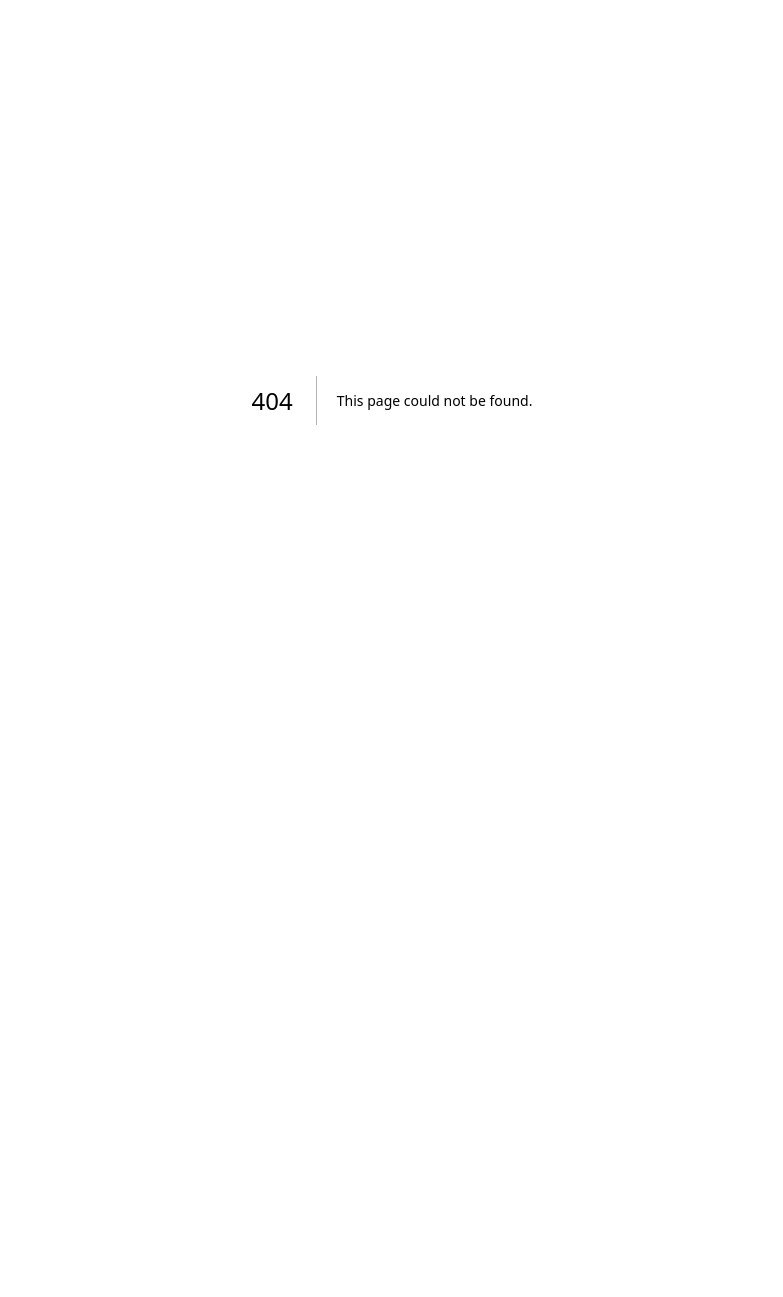
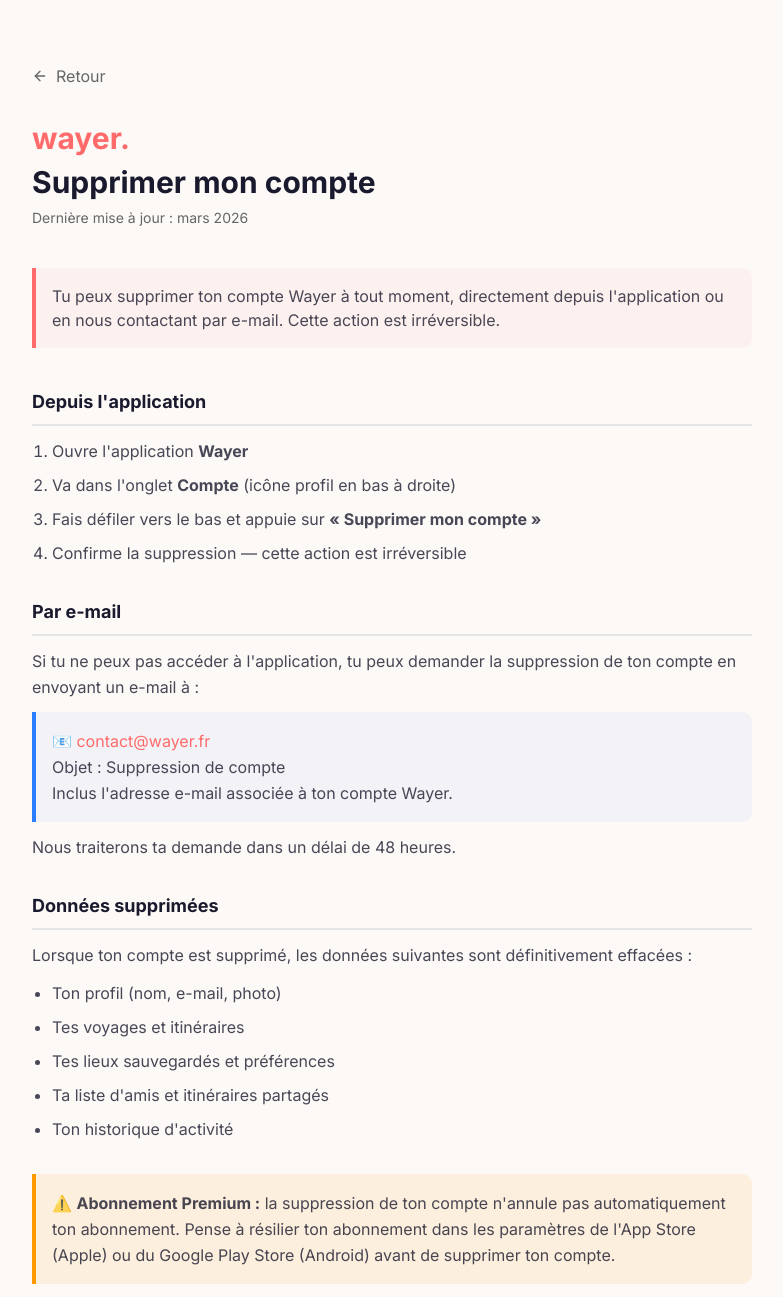
Before and after one commit to wayerapp/wayer-website, a Next.js app: page /delete-account in a window 1280 px wide. Before the commit this address had no page. Shown: the top 1297 px of the page, without its empty margins (248-1031 px from the left). Before the commit the page ends 800 px from the top, so only its background shows below. Built offline with nearby package versions, Linux system fonts and the light colour scheme.

Commit message:
feat: add delete account page (Next.js)

```diff
--- /dev/null
+++ b/app/delete-account/page.tsx
@@ -0,0 +1,116 @@
+import Link from "next/link"
+import { ArrowLeft } from "lucide-react"
+
+export const metadata = {
+  title: "Supprimer mon compte — wayer.",
+  description: "Supprimer votre compte wayer et toutes vos données associées.",
+}
+
+export default function DeleteAccountPage() {
+  return (
+    <div className="min-h-screen bg-background">
+      <div className="max-w-3xl mx-auto px-6 py-12 md:py-16">
+        {/* Back link */}
+        <Link
+          href="/"
+          className="inline-flex items-center gap-2 text-muted-foreground hover:text-coral transition-colors mb-8"
+        >
+          <ArrowLeft className="w-4 h-4" />
+          Retour
+        </Link>
+
+        {/* Logo */}
+        <div className="font-[var(--font-heading)] text-3xl font-bold text-coral mb-2">
+          wayer.
+        </div>
+
+        <h1 className="font-[var(--font-heading)] text-2xl md:text-3xl font-bold text-foreground mb-2">
+          Supprimer mon compte
+        </h1>
+        <p className="text-sm text-muted-foreground mb-10">
+          Dernière mise à jour : mars 2026
+        </p>
+
+        {/* Highlight box */}
+        <div className="bg-coral/5 border-l-4 border-coral p-4 rounded-r-lg mb-10 text-foreground/80">
+          Tu peux supprimer ton compte Wayer à tout moment, directement depuis l&apos;application ou en nous contactant par e-mail. Cette action est irréversible.
+        </div>
+
+        {/* Content */}
+        <div className="space-y-8 text-foreground/80 leading-relaxed">
+          <section>
+            <h2 className="font-[var(--font-heading)] text-lg font-bold text-foreground mb-3 pb-2 border-b-2 border-border">
+              Depuis l&apos;application
+            </h2>
+            <ol className="list-decimal pl-5 space-y-2">
+              <li>Ouvre l&apos;application <strong>Wayer</strong></li>
+              <li>Va dans l&apos;onglet <strong>Compte</strong> (icône profil en bas à droite)</li>
+              <li>Fais défiler vers le bas et appuie sur <strong>« Supprimer mon compte »</strong></li>
+              <li>Confirme la suppression — cette action est irréversible</li>
+            </ol>
+          </section>
+
+          <section>
+            <h2 className="font-[var(--font-heading)] text-lg font-bold text-foreground mb-3 pb-2 border-b-2 border-border">
+              Par e-mail
+            </h2>
+            <p className="mb-3">
+              Si tu ne peux pas accéder à l&apos;application, tu peux demander la suppression de ton compte en envoyant un e-mail à :
+            </p>
+            <div className="bg-blue-500/5 border-l-4 border-blue-500 p-4 rounded-r-lg mb-3">
+              📧 <a href="mailto:contact@wayer.fr" className="text-coral hover:underline">contact@wayer.fr</a><br />
+              Objet : Suppression de compte<br />
+              Inclus l&apos;adresse e-mail associée à ton compte Wayer.
+            </div>
+            <p>Nous traiterons ta demande dans un délai de 48 heures.</p>
+          </section>
+
+          <section>
+            <h2 className="font-[var(--font-heading)] text-lg font-bold text-foreground mb-3 pb-2 border-b-2 border-border">
+              Données supprimées
+            </h2>
+            <p className="mb-3">Lorsque ton compte est supprimé, les données suivantes sont définitivement effacées :</p>
+            <ul className="list-disc pl-5 space-y-2">
+              <li>Ton profil (nom, e-mail, photo)</li>
+              <li>Tes voyages et itinéraires</li>
+              <li>Tes lieux sauvegardés et préférences</li>
+              <li>Ta liste d&apos;amis et itinéraires partagés</li>
+              <li>Ton historique d&apos;activité</li>
+            </ul>
+          </section>
+
+          <section>
+            <div className="bg-amber-500/10 border-l-4 border-amber-500 p-4 rounded-r-lg">
+              ⚠️ <strong>Abonnement Premium :</strong> la suppression de ton compte n&apos;annule pas automatiquement ton abonnement. Pense à résilier ton abonnement dans les paramètres de l&apos;App Store (Apple) ou du Google Play Store (Android) avant de supprimer ton compte.
+            </div>
+          </section>
+
+          <section>
+            <h2 className="font-[var(--font-heading)] text-lg font-bold text-foreground mb-3 pb-2 border-b-2 border-border">
+              Délai de suppression
+            </h2>
+            <p>
+              La suppression est immédiate depuis l&apos;application. Les données sont effacées de nos serveurs dans un délai maximum de 30 jours.
+            </p>
+          </section>
+
+          <section>
+            <h2 className="font-[var(--font-heading)] text-lg font-bold text-foreground mb-3 pb-2 border-b-2 border-border">
+              Contact
+            </h2>
+            <p>
+              Pour toute question :<br />
+              <a href="mailto:contact@wayer.fr" className="text-coral hover:underline">contact@wayer.fr</a><br />
+              <a href="https://wayer.fr" className="text-coral hover:underline">wayer.fr</a>
+            </p>
+          </section>
+        </div>
+
+        {/* Footer */}
+        <footer className="mt-16 pt-6 border-t border-border text-center text-sm text-muted-foreground">
+          © 2026 Wayer · <Link href="/confidentialite" className="text-coral hover:underline">Confidentialité</Link> · <Link href="/cgu" className="text-coral hover:underline">CGU</Link> · <a href="mailto:contact@wayer.fr" className="text-coral hover:underline">Contact</a>
+        </footer>
+      </div>
+    </div>
+  )
+}
```
